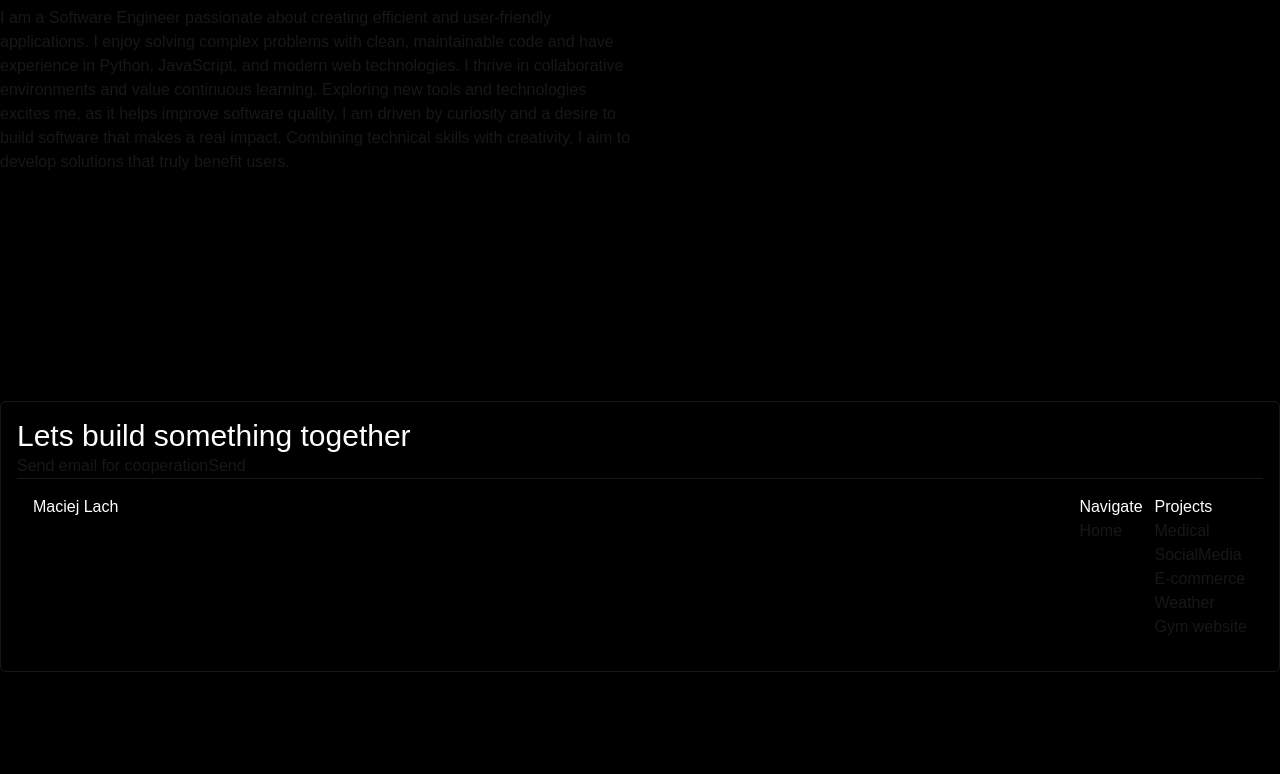
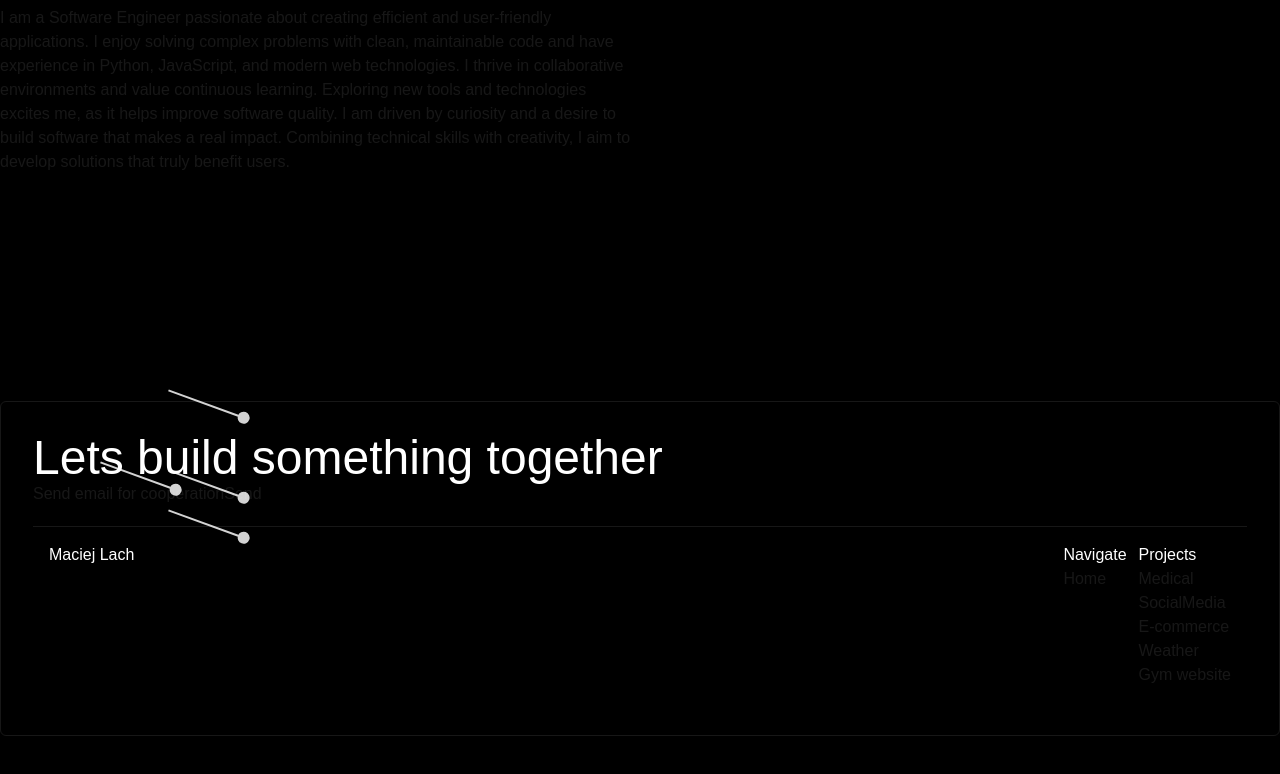
Before and after one commit to Jaro0o0/next_portfolio, a Next.js app: page / in a window 1280 px wide. Shown: the part 3313-4087 px from the top of the page. Built offline with nearby package versions, Linux system fonts and the light colour scheme.

Commit message:
add footer animate

```diff
--- a/package.json
+++ b/package.json
@@ -11,8 +11,10 @@
   "dependencies": {
     "@fortawesome/fontawesome-svg-core": "^7.2.0",
     "@fortawesome/free-brands-svg-icons": "^7.2.0",
+    "@fortawesome/free-solid-svg-icons": "^7.2.0",
     "@fortawesome/react-fontawesome": "^3.3.0",
     "font-awesome": "^4.7.0",
+    "framer-motion": "^12.38.0",
     "next": "16.2.2",
     "react": "19.2.4",
     "react-dom": "19.2.4"
--- a/src/app/components/Footer/Footer.jsx
+++ b/src/app/components/Footer/Footer.jsx
@@ -1,11 +1,17 @@
+import ShootingStar from "../ShootingStars/ShootingStars";
+
 function Footer() {
     return (
         <>
-            <section className="py-[120px] px-0">
-                <div className="container  mx-auto max-w-7xl  border border-[#171717] rounded-md p-4">
-                    <h1 className="text-white text-3xl">Lets build something together</h1>
-                    <span>Send email for cooperation</span>
-                    <button>Send</button>
+            <section className="py-[120px] pb-[20px] px-0 ">
+                <div className="container  mx-auto max-w-7xl  border border-[#171717] rounded-md p-8 relative">
+                    <ShootingStar/>
+                    {/* TEXT_BOX */}
+                    <div className="mb-5">
+                        <h1 className="text-white text-5xl">Lets build something together</h1>
+                        <span>Send email for cooperation</span>
+                        <button>Send</button>
+                    </div>
                     {/* COL_TWO */}
                     <div className=" border-t border-[#171717]  flex justify-between  p-4">
                         <h1 className="text-white">Maciej Lach</h1>
--- /dev/null
+++ b/src/app/components/ShootingStars/ShootingStars.jsx
@@ -0,0 +1,20 @@
+"use client";
+
+
+import { motion } from "framer-motion";
+
+function ShootingStars() {
+    return (
+        <>
+
+            <motion.span   initial={{ rotate: 0, opacity:1 }} animate={{ x:-850, opacity:0 }} transition={{ duration: 3,repeat: Infinity,  }} className="absolute top-[80px] left-[100px] rotate-[200deg] inline-block w-3 h-3 rounded-[50%] bg-white  after:content-[''] after:absolute after:top-[50%] after:-translate-y-1/2 after:left-[50%] after:w-20 after:h-[2px] after:bg-white"></motion.span>
+            <motion.span   initial={{ rotate: 0, opacity:1 }} animate={{ x:-850, opacity:0 }} transition={{ duration: 3,repeat: Infinity,  }} className="absolute rotate-[200deg] inline-block w-3 h-3 rounded-[50%] bg-white  after:content-[''] after:absolute after:top-[50%] after:-translate-y-1/2 after:left-[50%] after:w-20 after:h-[2px] after:bg-white"></motion.span>
+
+            <motion.span   initial={{ rotate: 0, opacity:1 }} animate={{ x:-850, opacity:0 }} transition={{ duration: 3,repeat: Infinity,  }} className="absolute top-[40px] left-[100px] rotate-[200deg] inline-block w-3 h-3 rounded-[50%] bg-white  after:content-[''] after:absolute after:top-[50%] after:-translate-y-1/2 after:left-[50%] after:w-20 after:h-[2px] after:bg-white"></motion.span>
+            <motion.span   initial={{ rotate: 0, opacity:1 }} animate={{ x:-850, opacity:0 }} transition={{ duration: 3,repeat: Infinity,  }} className="absolute   top-[-40px] left-[100px] rotate-[200deg] inline-block w-3 h-3 rounded-[50%] bg-white  after:content-[''] after:absolute after:top-[50%] after:-translate-y-1/2 after:left-[50%] after:w-20 after:h-[2px] after:bg-white"></motion.span>
+        </>
+
+    );
+}
+
+export default ShootingStars;
```
Also changed, not shown: 1 other file (tests, documents, lock files or other folders).
